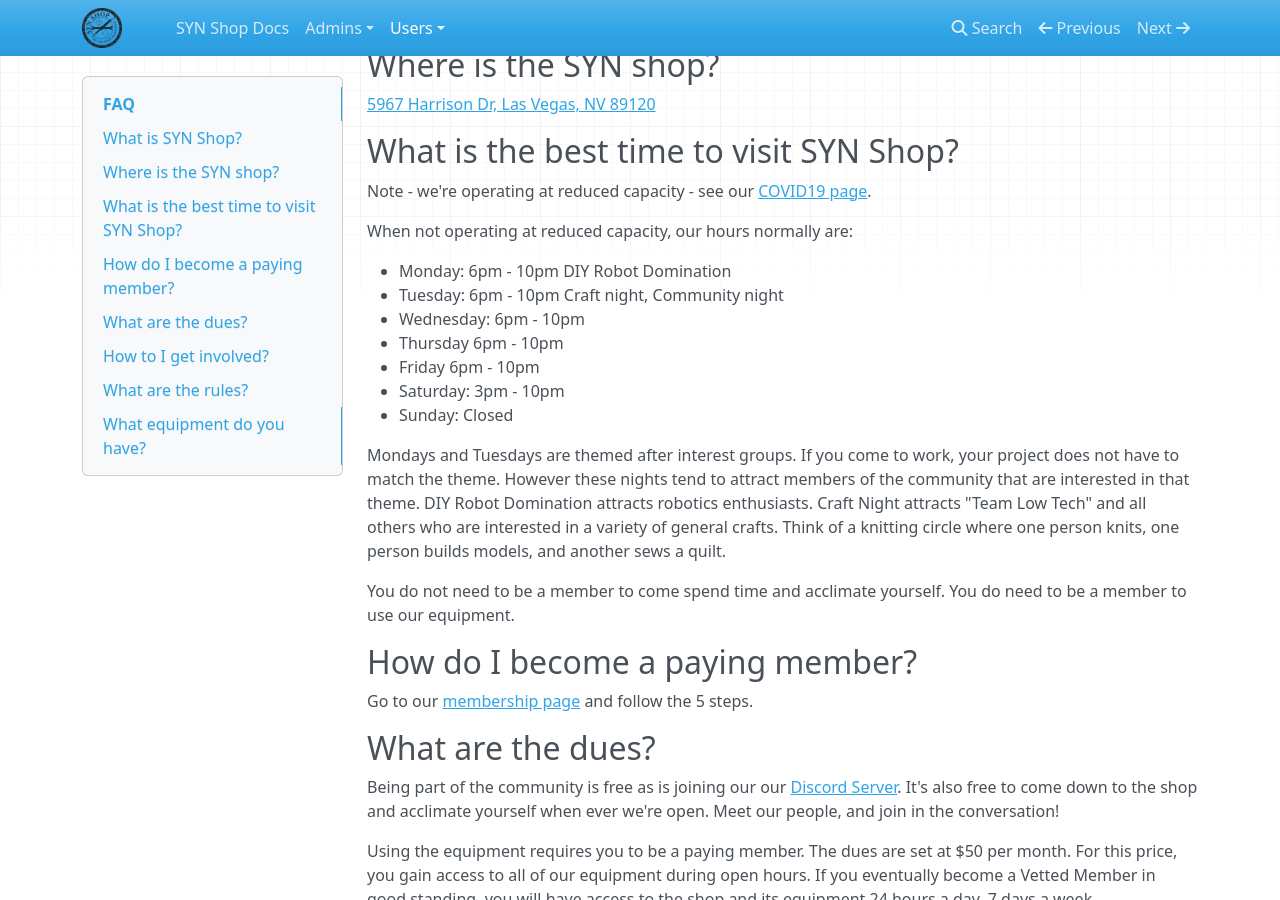
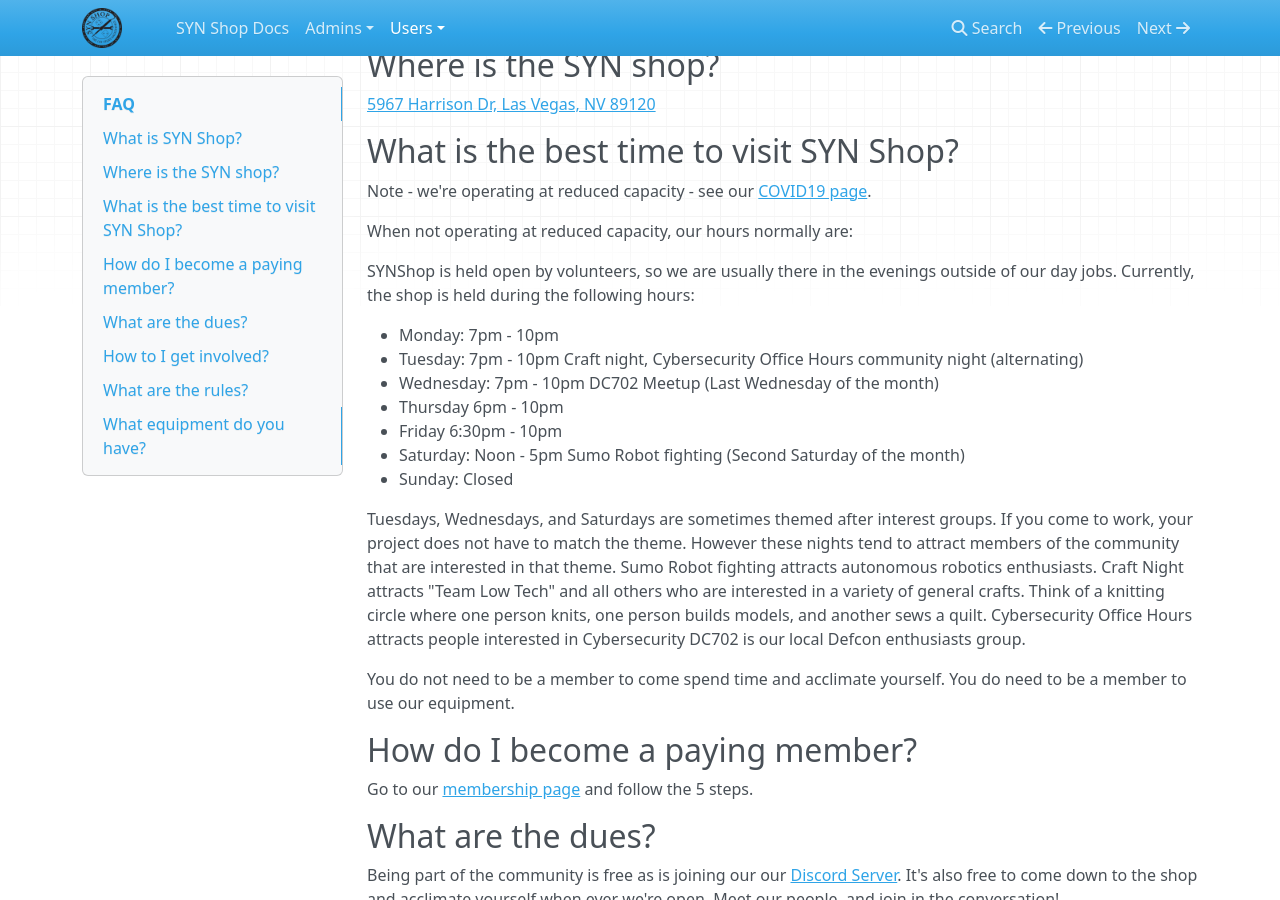
Before and after one commit to synshop/rtfm, an MkDocs documentation site: the page built from docs/users/FAQ.md, in a window 1280 px wide and 900 px high, scrolled down 375 px. Built offline with MkDocs 1.6.1, drawn with Linux system fonts in a browser that asks for light colours; nearby versions of some CDN libraries.

Commit message:
Update FAQ.md

```diff
--- a/docs/users/FAQ.md
+++ b/docs/users/FAQ.md
@@ -26,19 +26,23 @@
 
 When not operating at reduced capacity, our hours normally are:
 
-* Monday: 6pm - 10pm DIY Robot Domination
-* Tuesday:  6pm - 10pm  Craft night, Community night
-* Wednesday: 6pm - 10pm
+SYNShop is held open by volunteers, so we are usually there in the evenings outside of our day jobs. Currently,
+the shop is held during the following hours:
+
+* Monday: 7pm - 10pm
+* Tuesday:  7pm - 10pm  Craft night, Cybersecurity Office Hours community night (alternating)
+* Wednesday: 7pm - 10pm   DC702 Meetup (Last Wednesday of the month)
 * Thursday 6pm - 10pm
-* Friday 6pm - 10pm
-* Saturday: 3pm - 10pm
+* Friday 6:30pm - 10pm
+* Saturday: Noon - 5pm   Sumo Robot fighting (Second Saturday of the month)
 * Sunday: Closed
 
-Mondays and Tuesdays are themed after interest groups. If you come to work, your project
+Tuesdays, Wednesdays, and Saturdays are sometimes themed after interest groups. If you come to work, your project
 does not have to match the theme. However these nights tend to attract members of the community
-that are interested in that theme. DIY Robot Domination attracts robotics enthusiasts. Craft Night
+that are interested in that theme. Sumo Robot fighting attracts autonomous robotics enthusiasts. Craft Night
  attracts "Team Low Tech" and all others who are interested in a variety of general crafts. Think
- of a knitting circle where one person knits, one person builds models, and another sews a quilt.
+ of a knitting circle where one person knits, one person builds models, and another sews a quilt. Cybersecurity Office Hours
+ attracts people interested in Cybersecurity DC702 is our local Defcon enthusiasts group.
 
 You do not need to be a member to come spend time and acclimate yourself. You do need to be a member to use our equipment.
 
```
